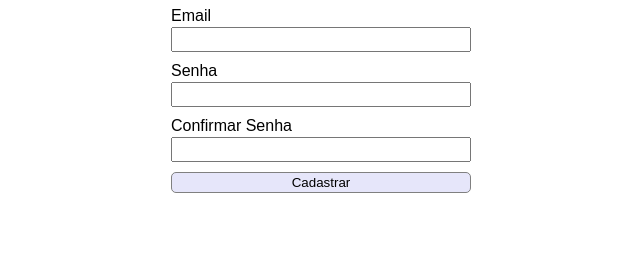
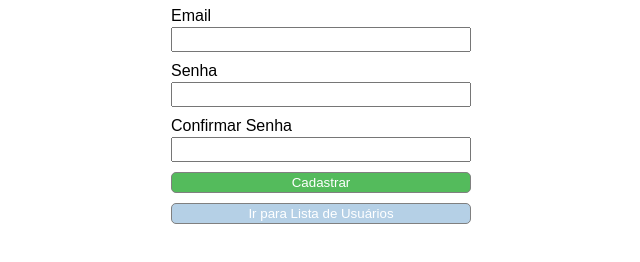
Before and after one commit to DanielVetterlein/Frontend, a plain HTML site: page index.html in a window 1280 px wide. Shown: the part 116-378 px from the top of the page, without its empty margins (319-959 px from the left). Drawn offline with Linux system fonts and the light colour scheme.

Commit message:
intervalo

```diff
--- a/index.html
+++ b/index.html
@@ -18,6 +18,7 @@
             <label for="senha">Senha <input type="password" id="senha" name="senha"></label>
             <label for="confirmar_senha">Confirmar Senha <input type="password" id="confirmar-senha" name="confirmar-senha"></label>
             <button type="button" class="botao-cadastro" onclick="enviar()">Cadastrar</button>
+            <button type="button" class="botao-lista-usuarios" onclick="irParaLista()">Ir para Lista de Usuários</button>
     </form>
 
     <script>
@@ -51,9 +52,13 @@
                 .then(response => response.json())
                 .then(function (data) {
                     alert(`Usuário com ID ${data.id} cadastrado`)
-                    window.location.href = "usuarios.html";
+
                 })
 
+            }
+
+            function irParaLista(){
+                window.location.href = "usuarios.html";
             }
     </script>
 </body>
--- a/style.css
+++ b/style.css
@@ -24,9 +24,44 @@ input{
     box-sizing: border-box;
 }
 
+
+
+
+
+
 .botao-cadastro{
-    background-color: lavender;
+    background-color: rgb(84, 187, 92);
+    color: white;
 }
+
+.botao-cadastro:hover{
+    background-color: rgb(79, 139, 84);;
+}
+
+.botao-cadastro:active{
+    color: black;
+}
+
+
+
+
+
+.botao-lista-usuarios{
+    background-color: rgb(181, 208, 230);
+    color: white;
+
+}
+
+.botao-lista-usuarios:hover{
+    background-color: rgb(157, 172, 184);;
+}
+
+.botao-lista-usuarios:active{
+    color: rgb(0, 0, 0);
+}
+
+
+
 
 button{
     width: 100%;
@@ -35,10 +70,5 @@ button{
     color: black;
     border-radius: 5px;
     border: solid 1px gray;
-    border-radius: 5;
     cursor: pointer;
 }
-thead{
-    background-color: rgb(77, 77, 77);
-    color: white;
-}
--- /dev/null
+++ b/usuarios.css
@@ -0,0 +1,36 @@
+body{
+    margin: 20px;
+    font-family: Arial, Helvetica, sans-serif;
+}
+
+h2{
+    text-align: center;
+}
+
+table{
+    width: 100%;
+    border-collapse: collapse;
+}
+
+th, td{
+    border: solid 2px black;
+    padding: 8px;
+    text-align: left;
+}
+
+th{
+    background-color: rgb(33, 119, 218);
+    color: white;
+}
+
+tr:nth-child(even){
+    background-color: rgb(226, 226, 226);
+}
+
+button{
+    width: 100%;
+    padding: 10px;
+    margin-top: 10px;
+    border-radius: 10px;
+    cursor: pointer;
+}
```
Also changed, not shown: usuarios.html (+1 -1 lines).
